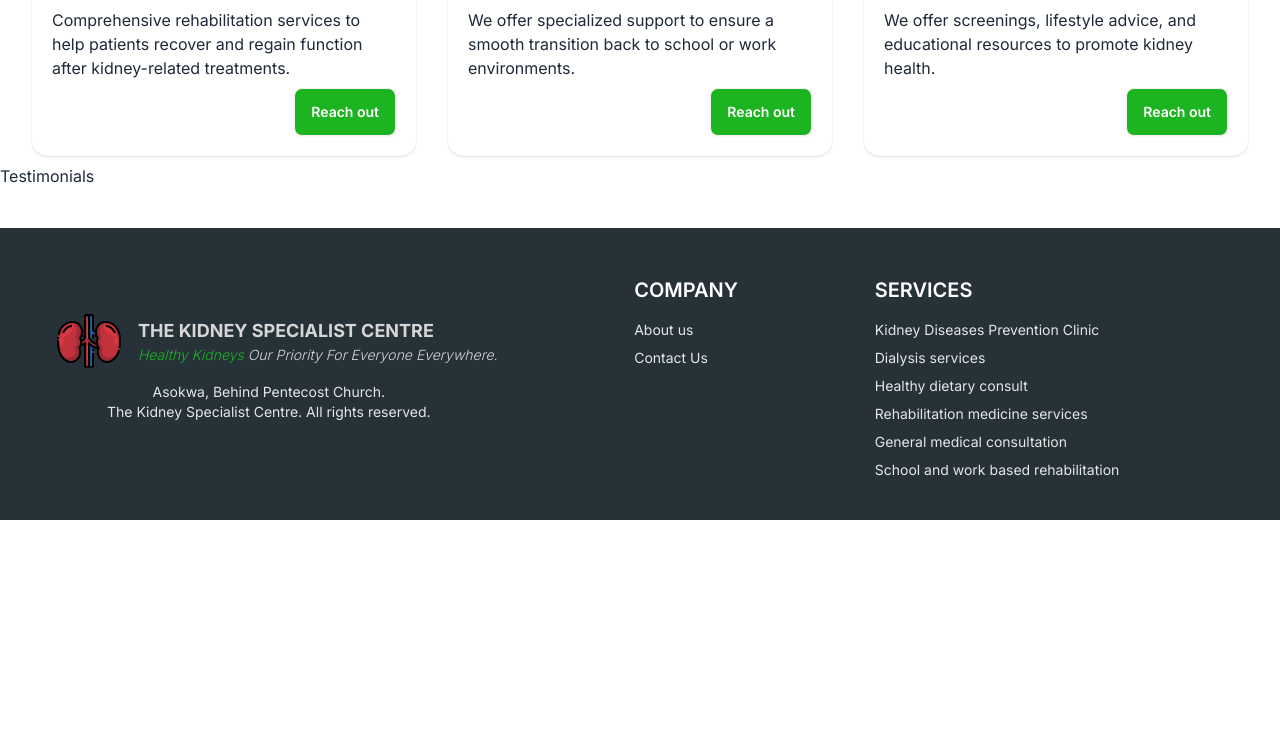
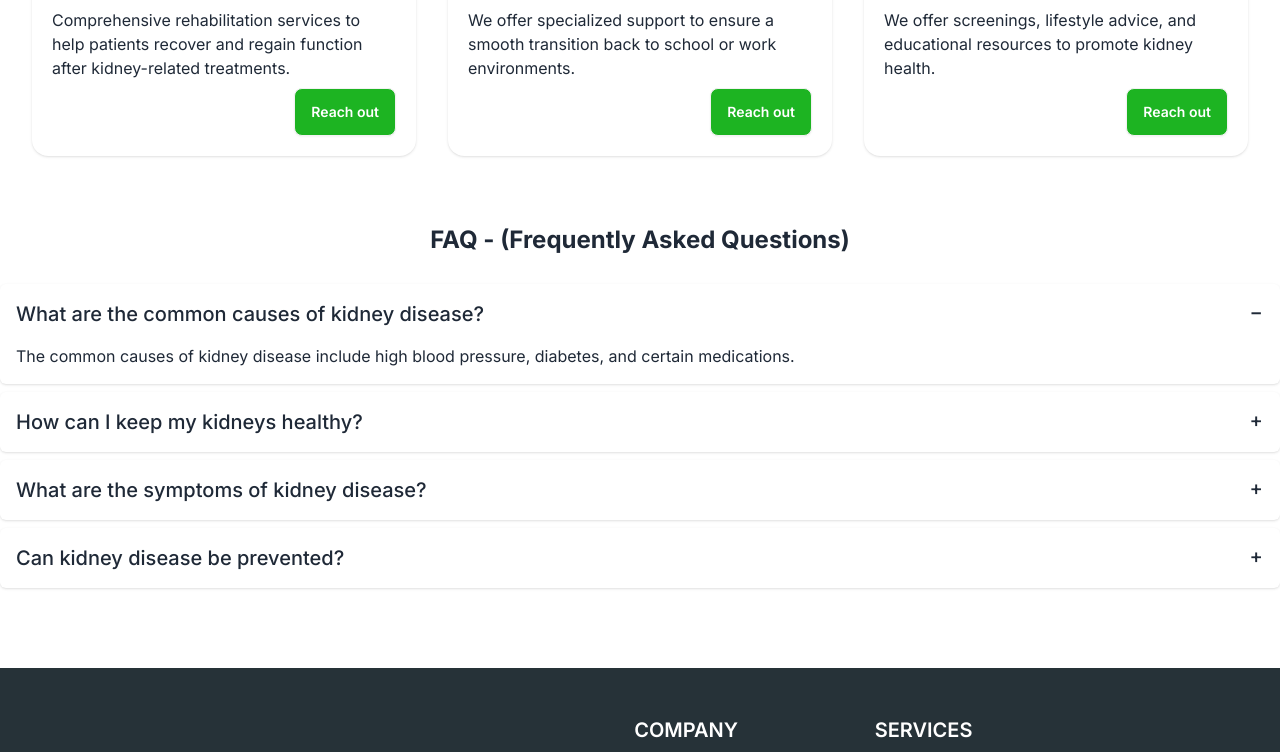
Before and after one commit to Masood-zone/hospital-ui, a React (Vite) app: page / in a window 1280 px wide. Shown: the part 2010-2762 px from the top of the page. Before the commit the page ends 2530 px from the top, so only its background shows below. Built offline with nearby package versions, Linux system fonts and the light colour scheme.

Commit message:
feature:added faq section with questionnaires and other facts

```diff
--- a/src/pages/home/index.jsx
+++ b/src/pages/home/index.jsx
@@ -1,6 +1,5 @@
 import React from "react";
 import Banner from "../../components/banner";
-import Testimonials from "../sections/testimonials";
 import Faq from "../sections/faq";
 import Services from "../sections/services";
 
@@ -10,7 +9,6 @@ function Home() {
       <Banner />
       <section className="max-w-7xl mx-auto ">
         <Services />
-        <Testimonials />
         <Faq />
       </section>
     </section>
--- a/src/pages/sections/faq.jsx
+++ b/src/pages/sections/faq.jsx
@@ -1,7 +1,57 @@
 import React from "react";
 
 function Faq() {
-  return <div></div>;
+  const faq_data = [
+    {
+      id: 1,
+      title: "What are the common causes of kidney disease?",
+      description:
+        "The common causes of kidney disease include high blood pressure, diabetes, and certain medications.",
+    },
+    {
+      id: 2,
+      title: "How can I keep my kidneys healthy?",
+      description:
+        "To keep your kidneys healthy, you should drink plenty of water, eat a balanced diet, exercise regularly, and avoid smoking and excessive alcohol consumption.",
+    },
+    {
+      id: 3,
+      title: "What are the symptoms of kidney disease?",
+      description:
+        "The symptoms of kidney disease may include fatigue, swelling in the legs and ankles, changes in urine output, and high blood pressure.",
+    },
+    {
+      id: 4,
+      title: "Can kidney disease be prevented?",
+      description:
+        "Kidney disease can be prevented by managing underlying conditions like diabetes and high blood pressure, maintaining a healthy lifestyle, and getting regular check-ups.",
+    },
+  ];
+  return (
+    <div className="my-10">
+      <h1 className="text-2xl font-bold py-5 text-center">
+        FAQ - (Frequently Asked Questions)
+      </h1>
+      <div className="">
+        {faq_data.map((faq) => (
+          <div
+            key={faq.id}
+            className="collapse collapse-plus shadow my-2 rounded-md"
+          >
+            <input
+              type="radio"
+              name="my-accordion-3"
+              defaultChecked={faq.id === 1}
+            />
+            <div className="collapse-title text-xl font-medium">
+              {faq.title}
+            </div>
+            <div className="collapse-content">{faq.description}</div>
+          </div>
+        ))}
+      </div>
+    </div>
+  );
 }
 
 export default Faq;
```
